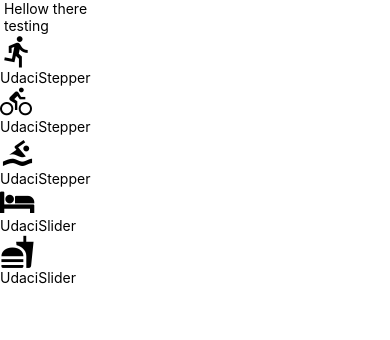
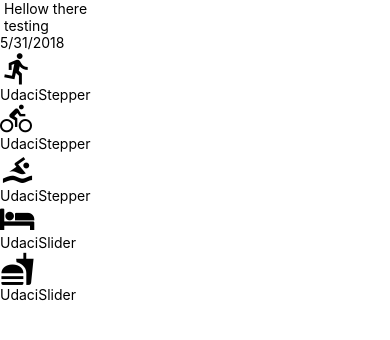
Before and after one commit to sonalikatara/fitnessMonitor, a React Native app: screen / in a window 390 px wide. Shown: the top 340 px of the page. Built offline with nearby package versions, Linux system fonts and the light colour scheme.

Commit message:
feat: add DateHeader to AddEntry component

```diff
--- a/components/AddEntry.js
+++ b/components/AddEntry.js
@@ -3,6 +3,7 @@ import { View } from 'react-native'
 import { getMetricMetaInfo } from '../utils/helpers'
 import UdaciSlider from './UdaciSlider'
 import UdaciSteppers from './UdaciSteppers'
+import DateHeader from './DateHeader'
 
 export default class AddEntry extends Component {
 
@@ -48,6 +49,7 @@ export default class AddEntry extends Component {
 
     return(
       <View>
+      <DateHeader date={(new Date()).toLocaleDateString()} />
       {Object.keys(metaInfo).map((key) => {
           const { getIcon, type, ...rest } = metaInfo[key]
           const value = this.state[key]
--- /dev/null
+++ b/components/DateHeader.js
@@ -0,0 +1,10 @@
+import React from 'react'
+import {Text} from'react-native'
+
+export default function DateHeader ({ date }) {
+    return(
+        <Text>
+            {date}
+        </Text>
+    )
+}
```
Also changed, not shown: 1 other file (tests, documents, lock files or other folders).
